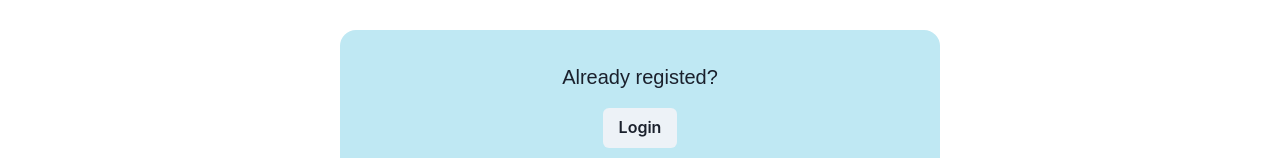
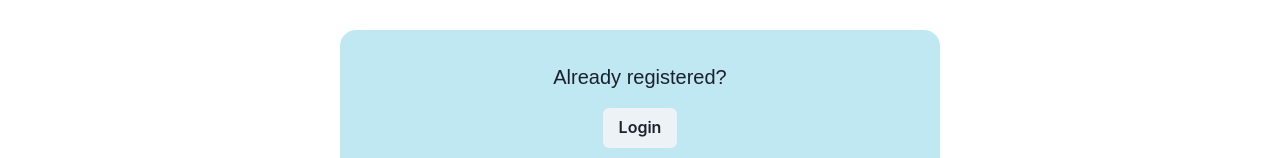
Before and after one commit to seonaid-mcnabb/codify, a React (Create React App) app in the folder client/: page /register in a window 1280 px wide. Shown: the part 176-334 px from the top of the page. Built offline with nearby package versions, Linux system fonts and the light colour scheme; a web font is replaced by a local one.

Commit message:
Small tweak to fix typo

```diff
--- a/client/src/components/SignUp.js
+++ b/client/src/components/SignUp.js
@@ -65,7 +65,7 @@ const SignUp = (props) => {
               width="600px"
               maxWidth="90%"
             >
-              <p className="center">Already registed?</p>
+              <p className="center">Already registered?</p>
               <Button>Login</Button>
               <br />
               <br />
```
